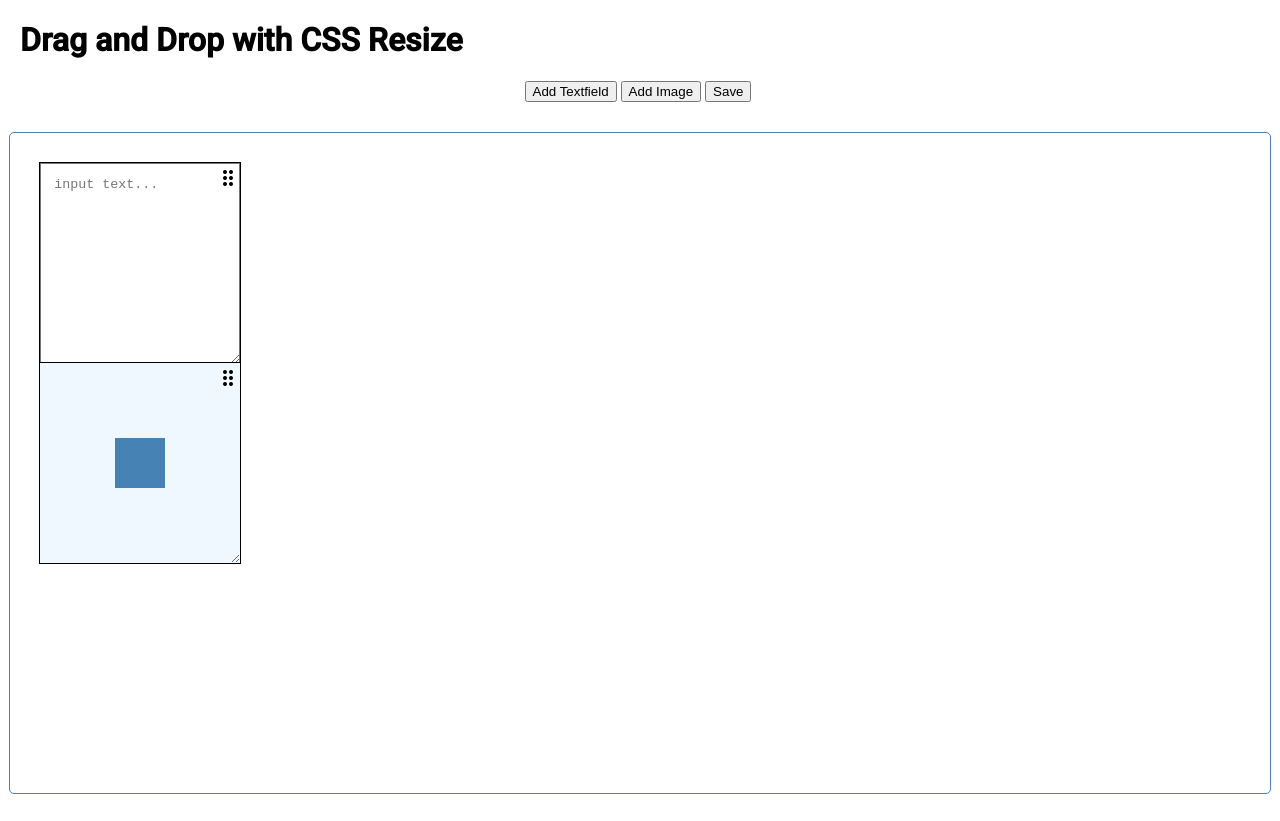
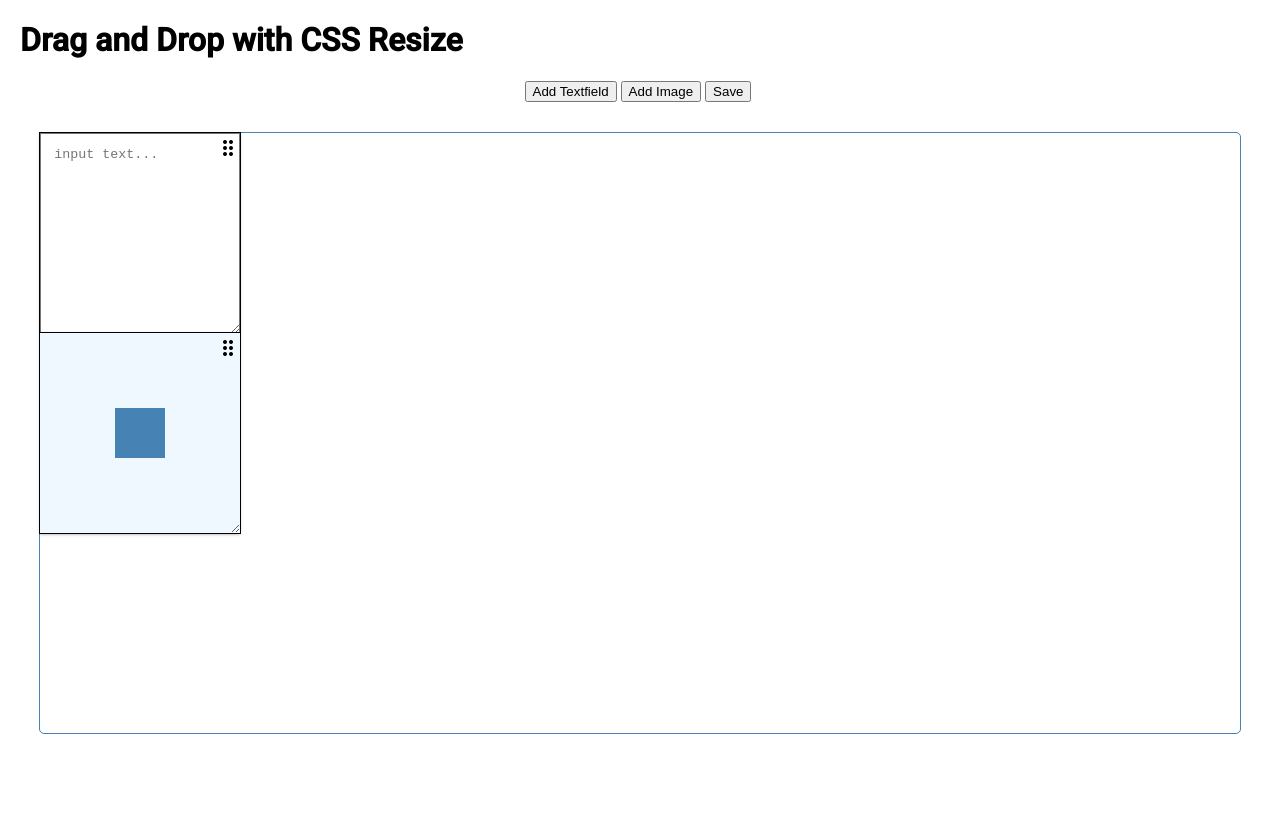
Before and after one commit to lukebrider-woolard-cgi/grid-ui-test, an Angular app: page / in a window 1280 px wide. Built offline with nearby package versions, Linux system fonts and the light colour scheme.

Commit message:
kinda works

```diff
--- a/src/app/app.component.css
+++ b/src/app/app.component.css
@@ -1,12 +1,18 @@
 .container {
+  display: flex;
+  flex-wrap: wrap;
   max-width: 1200px;
   height: 600px;
   margin: 30px auto;
   overflow: none;
   min-height: 300px;
   border: 1px solid steelblue;
-  padding: 30px;
   border-radius: 5px;
+}
+.cdk-drop-list {
+  /* display: flex; */
+  padding-right: 10px;
+  padding-bottom: 10px;
 }
 .button-bar {
   display: flex;
--- a/src/app/app.component.html
+++ b/src/app/app.component.html
@@ -5,9 +5,11 @@
     <button (click)="add('image')">Add Image</button>
     <button (click)="save()">Save</button>
   </div>
-  <div cdkDropList class="container" (cdkDropListDropped)="drop($event)">
-    @for (item of items; track item) {
-      <app-item-box type={{item}}></app-item-box>
-    }
+  <div cdkDropListGroup class="container">
+    <div cdkDropList (cdkDropListDropped)="drop($event)">
+      @for (item of items; track item) {
+        <app-item-box type={{item}}></app-item-box>
+      }
+    </div>
   </div>
 </div>
--- a/src/app/app.component.ts
+++ b/src/app/app.component.ts
@@ -1,23 +1,31 @@
-import { Component } from '@angular/core';
+import { Component, ViewChild } from '@angular/core';
 import { RouterOutlet } from '@angular/router';
-import { CdkDropList, CdkDragDrop,  moveItemInArray } from '@angular/cdk/drag-drop'
+import { CdkDrag, CdkDropList, CdkDropListGroup, CdkDragDrop, CdkDragMove, moveItemInArray } from '@angular/cdk/drag-drop'
+import { ViewportRuler } from "@angular/cdk/overlay";
 import { HeaderComponent } from './components/header/header.component';
 import { ItemBoxComponent } from './components/item-box/item-box.component';
+import { NgFor } from '@angular/common';
 
 @Component({
   selector: 'app-root',
   standalone: true,
-  imports: [RouterOutlet, CdkDropList, HeaderComponent, ItemBoxComponent,],
+  imports: [RouterOutlet, CdkDrag, CdkDropList, CdkDropListGroup, HeaderComponent, ItemBoxComponent, NgFor],
   templateUrl: './app.component.html',
   styleUrl: './app.component.css'
 })
 export class AppComponent {
+  @ViewChild(CdkDropListGroup) listGroup: CdkDropListGroup<CdkDropList>;
+  @ViewChild(CdkDropList) placeholder: CdkDropList;
+
+  public gridSize = 50;
+  public gridMargin = 10;
   public items = [
     'textbox',
     'image'
   ]
 
   drop(event: CdkDragDrop<string[]>) {
+    console.log(event);
     moveItemInArray(this.items, event.previousIndex, event.currentIndex);
   }
 
--- a/src/app/components/item-box/item-box.component.css
+++ b/src/app/components/item-box/item-box.component.css
@@ -9,13 +9,16 @@
   display: flex;
   justify-content: center;
   align-items: center;
+  transition: box-shadow 200ms cubic-bezier(0, 0, 0.2, 1);
+  box-shadow: 0 3px 1px -2px rgba(0, 0, 0, 0.2), 0 2px 2px 0 rgba(0, 0, 0, 0.14),
+    0 1px 5px 0 rgba(0, 0, 0, 0.12);
   resize: both;
   overflow: auto;
 }
 .item-box:active {
   box-shadow: 0 5px 5px -3px rgba(0, 0, 0, 0.2),
-              0 8px 10px 1px rgba(0, 0, 0, 0.14),
-              0 3px 14px 2px rgba(0, 0, 0, 0.12);
+    0 8px 10px 1px rgba(0, 0, 0, 0.14), 0 3px 14px 2px rgba(0, 0, 0, 0.12);
+  opacity: 0.6;
 }
 .move-handle {
   position: absolute;
@@ -30,11 +33,10 @@
   box-sizing: border-box;
   border-radius: 4px;
   box-shadow: 0 5px 5px -3px rgba(0, 0, 0, 0.2),
-              0 8px 10px 1px rgba(0, 0, 0, 0.14),
-              0 3px 14px 2px rgba(0, 0, 0, 0.12);
+    0 8px 10px 1px rgba(0, 0, 0, 0.14), 0 3px 14px 2px rgba(0, 0, 0, 0.12);
 }
 .cdk-drag-placeholder {
-  opacity: 0;
+  opacity: 0.3;
 }
 .cdk-drag-animating {
   transition: transform 250ms cubic-bezier(0, 0, 0.2, 1);
--- a/src/app/components/item-box/item-box.component.html
+++ b/src/app/components/item-box/item-box.component.html
@@ -1,5 +1,5 @@
-<div class="item-box" cdkDrag cdkDragBoundary=".container" >
-  <div class="move-handle" cdkDragHandle>
+<div cdkDrag class="item-box" cdkDragBoundary=".container">
+  <div cdkDragHandle class="move-handle">
     <mat-icon aria-hidden="false" aria-lable="Drag and drop" fontIcon="drag_indicator"></mat-icon>
   </div>
   <app-image-box *ngIf="type == 'image'"></app-image-box>
--- a/src/app/components/item-box/item-box.component.ts
+++ b/src/app/components/item-box/item-box.component.ts
@@ -1,6 +1,6 @@
-import { Component, Input } from '@angular/core';
+import { Component, Input, Output, EventEmitter } from '@angular/core';
 import { NgIf } from '@angular/common';
-import { CdkDrag, CdkDragHandle, DragRef, Point } from '@angular/cdk/drag-drop';
+import { CdkDrag, CdkDragMove, CdkDragHandle } from '@angular/cdk/drag-drop';
 import { MatIconModule } from '@angular/material/icon';
 import { TextBoxComponent } from '../text-box/text-box.component';
 import { ImageBoxComponent } from '../image-box/image-box.component';
@@ -14,14 +14,9 @@ import { ImageBoxComponent } from '../image-box/image-box.component';
 })
 export class ItemBoxComponent {
   @Input() type: string;
+  // @Output() dragMovedEvent = new EventEmitter<CdkDragMove>();
 
-  public gridSize = 50;
-  public gridMargin = 10;
-
-  // computeDragRenderPos(pos: Point, dragRef: DragRef) {
-  //   return {
-  //     x: Math.floor(pos.x / 100) * 100,
-  //     y: Math.floor(pos.y / 100) * 100
-  //   };
+  // dragMoved(event: CdkDragMove) {
+  //   this.dragMovedEvent.emit(event);
   // }
 }
```
